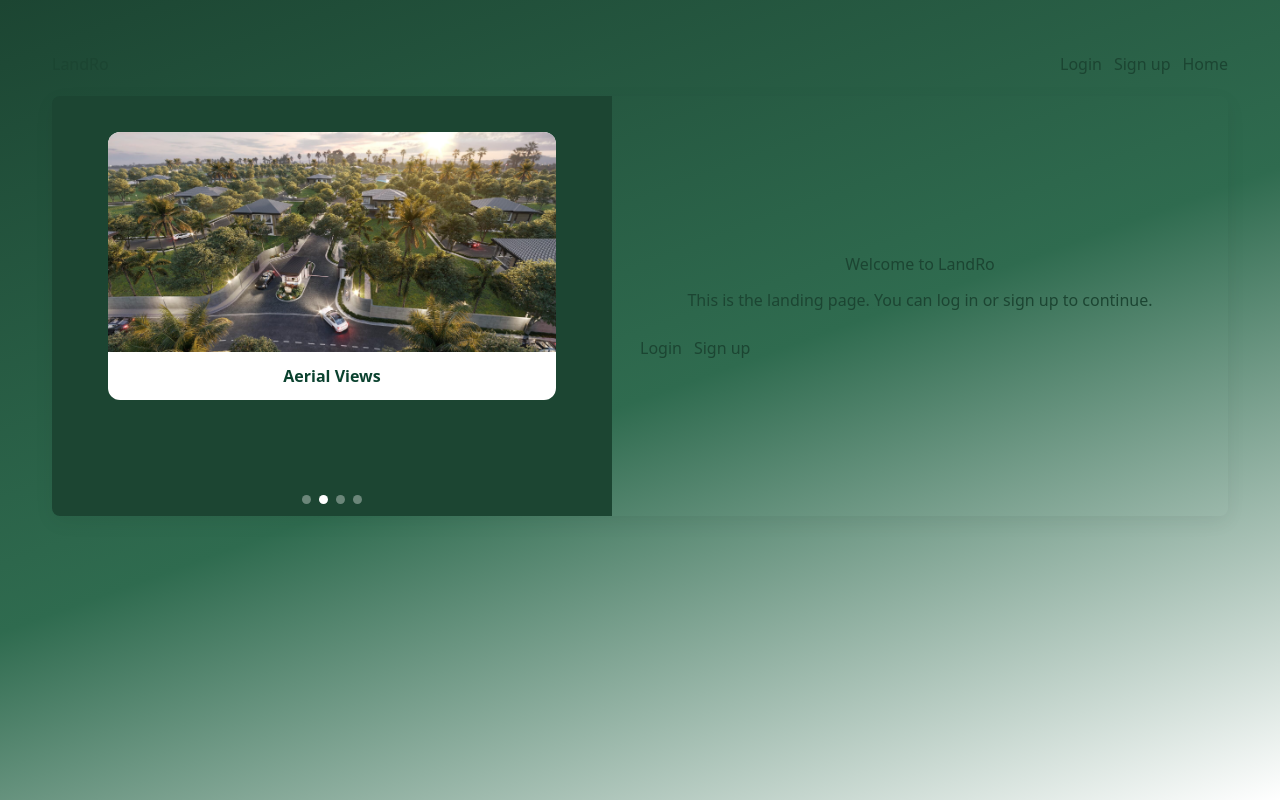
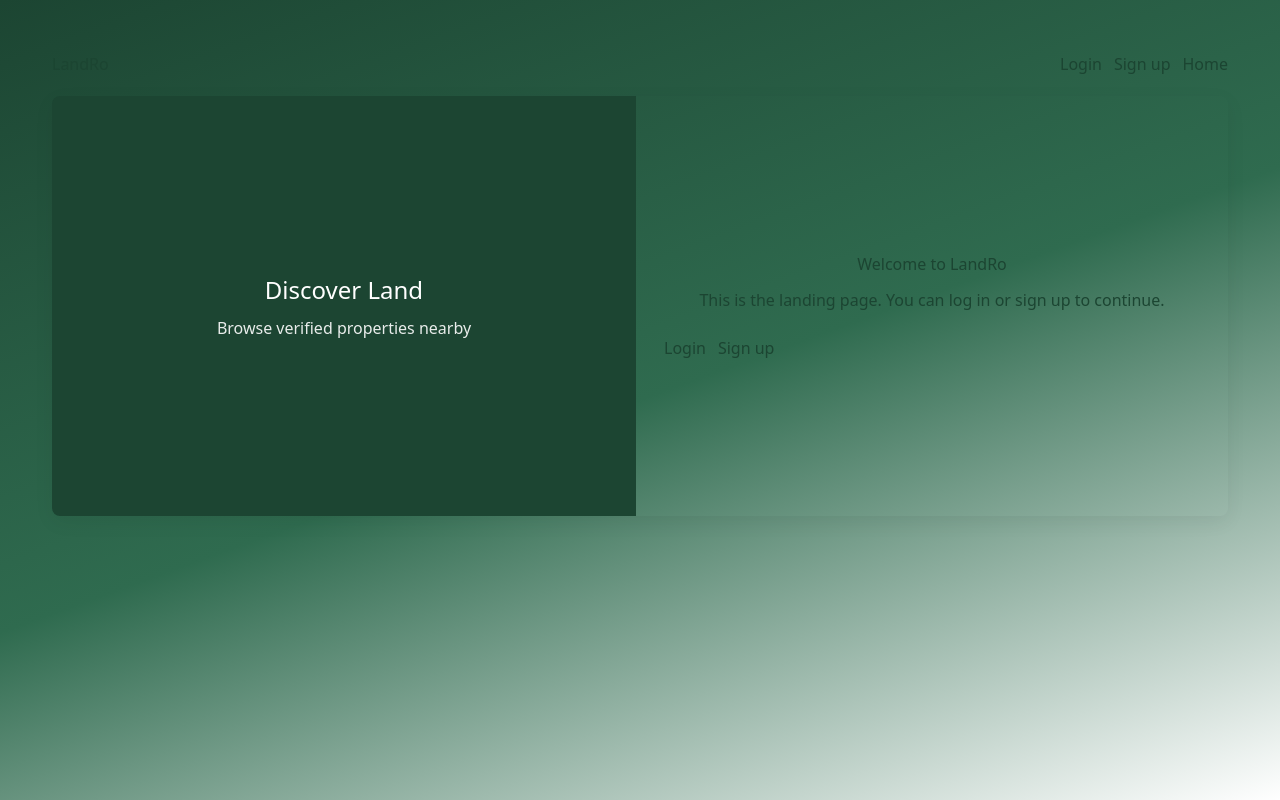
Before and after one commit to KaviduDinal/LandRo, a React (Vite) app in the folder landro/: page / in a window 1280 px wide. Built offline with nearby package versions, Linux system fonts and the light colour scheme.

Commit message:
Land page update

```diff
--- a/landro/src/Components/Landpage.jsx
+++ b/landro/src/Components/Landpage.jsx
@@ -1,12 +1,15 @@
 
 import React from 'react'
-import ImageCarousel from './ImageCarousel'
+// ImageCarousel removed from landing page to disable animation
 
 export default function Landpage({ onLogin, onSignup }) {
 	return (
 		<div style={{minHeight: 420, display: 'flex', borderRadius: 8, overflow: 'hidden', boxShadow: '0 6px 20px rgba(0,0,0,0.06)'}}>
-			<div style={{flex: 1, position: 'relative', background: '#1C4532', overflow: 'hidden'}}>
-				<ImageCarousel />
+			<div style={{flex: 1, position: 'relative', background: '#1C4532', overflow: 'hidden', color: '#fff', display: 'flex', alignItems: 'center', justifyContent: 'center', padding: 24}}>
+				<div style={{textAlign: 'center'}}>
+					<h3 style={{margin: 0, fontSize: 24}}>Discover Land</h3>
+					<p style={{marginTop: 8, opacity: 0.9}}>Browse verified properties nearby</p>
+				</div>
 			</div>
 
 			<div style={{flex: 1, padding: 28, display: 'flex', flexDirection: 'column', justifyContent: 'center', gap: 12}}>
```
